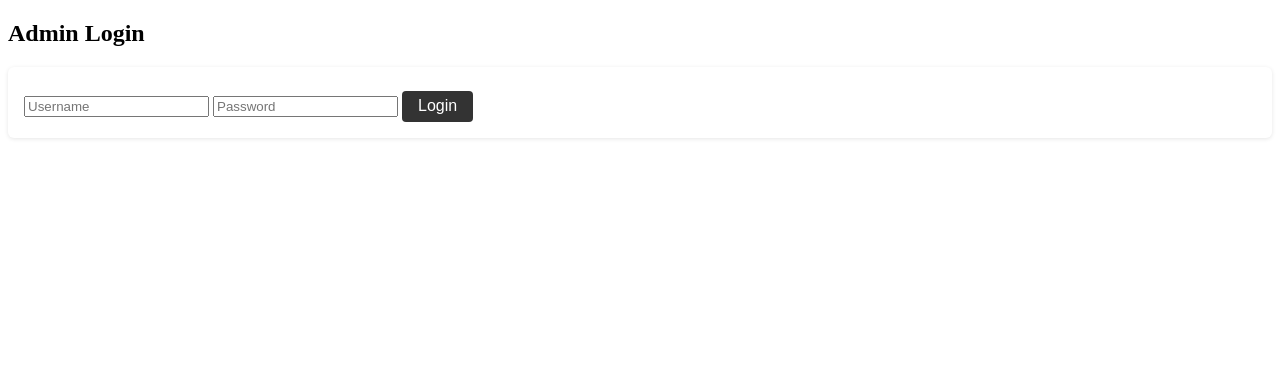
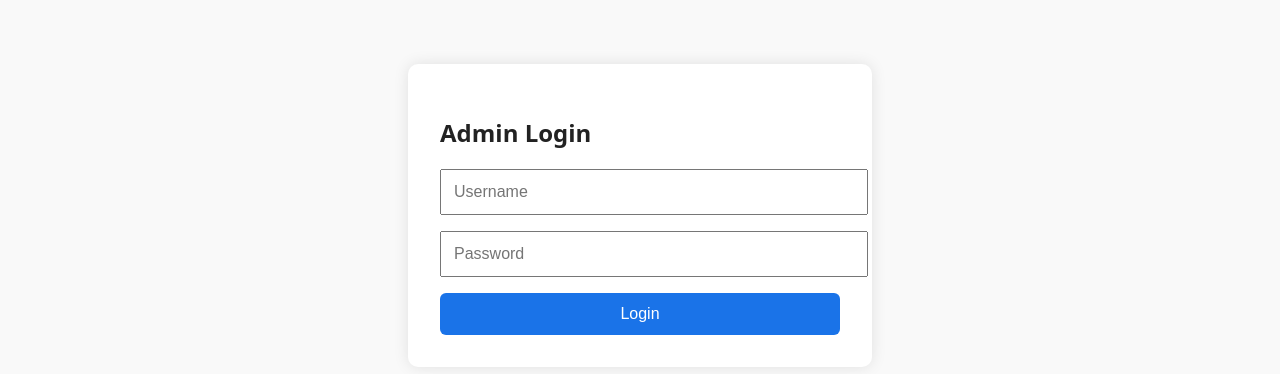
Before and after one commit to FlamePlusScript/colby-blog, a Flask app: page /login in a window 1280 px wide. Shown: the top 374 px of the page. Run offline with Flask 3, Linux system fonts and the light colour scheme.

Commit message:
Update style.css

```diff
--- a/static/style.css
+++ b/static/style.css
@@ -1,97 +1,75 @@
-<!DOCTYPE html>
-<html>
-<head>
-  <title>colby horsman blog</title>
-  <style>
 body {
-      font-family: Georgia, serif;
+  font-family: system-ui, sans-serif;
   margin: 0;
-      padding: 2rem;
-      background: #f4f4f4;
+  padding: 0;
+  background-color: #f9f9f9;
   color: #222;
 }
 
-    header {
-      margin-bottom: 2rem;
+.header {
+  background-color: #111;
+  color: white;
+  padding: 1.5rem;
+  text-align: center;
 }
 
-    h1 {
-      font-size: 2rem;
-      margin: 0;
+.header nav a {
+  color: #1a73e8;
+  margin: 0 10px;
+  text-decoration: none;
 }
 
-    p.tagline {
-      font-style: italic;
-      color: #555;
+.header nav a:hover {
+  text-decoration: underline;
 }
 
-    form {
-      margin-bottom: 2rem;
-      background: #fff;
-      padding: 1rem;
-      border-radius: 6px;
-      box-shadow: 0 1px 4px rgba(0, 0, 0, 0.1);
+.container {
+  max-width: 800px;
+  margin: auto;
+  padding: 2rem;
 }
 
-    textarea {
-      width: 100%;
-      padding: 0.5rem;
-      font-family: monospace;
-      font-size: 1rem;
-      border: 1px solid #ccc;
-      border-radius: 4px;
-      resize: vertical;
+.post {
+  margin-bottom: 2rem;
+  padding: 1.5rem;
+  background: white;
+  border-radius: 8px;
+  box-shadow: 0 2px 6px rgba(0, 0, 0, 0.1);
 }
 
-    button {
-      margin-top: 0.5rem;
-      padding: 0.4rem 1rem;
-      font-size: 1rem;
-      background: #333;
-      color: white;
-      border: none;
-      border-radius: 4px;
-      cursor: pointer;
-    }
-
-    article {
-      background: white;
-      padding: 1rem;
-      margin-bottom: 1.5rem;
-      border-radius: 6px;
-      box-shadow: 0 1px 2px rgba(0,0,0,0.05);
+.post h2 {
+  margin-top: 0;
 }
 
 .date {
   font-size: 0.9rem;
-      color: #888;
-      margin-bottom: 0.5rem;
+  color: #777;
 }
 
-    .post-content {
-      white-space: pre-wrap;
-      line-height: 1.5;
+.login-box {
+  max-width: 400px;
+  margin: 4rem auto;
+  background: white;
+  padding: 2rem;
+  border-radius: 10px;
+  box-shadow: 0 0 15px rgba(0,0,0,0.1);
 }
-  </style>
-</head>
-<body>
 
-  <header>
-    <h1>colby horsman</h1>
-    <p class="tagline">it says something</p>
-  </header>
+.login-box input {
+  display: block;
+  width: 100%;
+  margin-bottom: 1rem;
+  padding: 0.75rem;
+  font-size: 1rem;
+}
 
-  <form method="POST">
-    <textarea name="content" rows="4" placeholder="what’s on your mind?" required></textarea><br>
-    <button type="submit">Post</button>
-  </form>
-
-  {% for post in posts %}
-    <article>
-      <div class="date">{{ post.date }}</div>
-      <div class="post-content">{{ post.content | safe }}</div>
-    </article>
-  {% endfor %}
-
-</body>
-</html>
+.login-box button {
+  width: 100%;
+  padding: 0.75rem;
+  font-size: 1rem;
+  background-color: #1a73e8;
+  color: white;
+  border: none;
+  border-radius: 6px;
+  cursor: pointer;
+}
```
Lines whose indentation alone changed are shown as unchanged.
